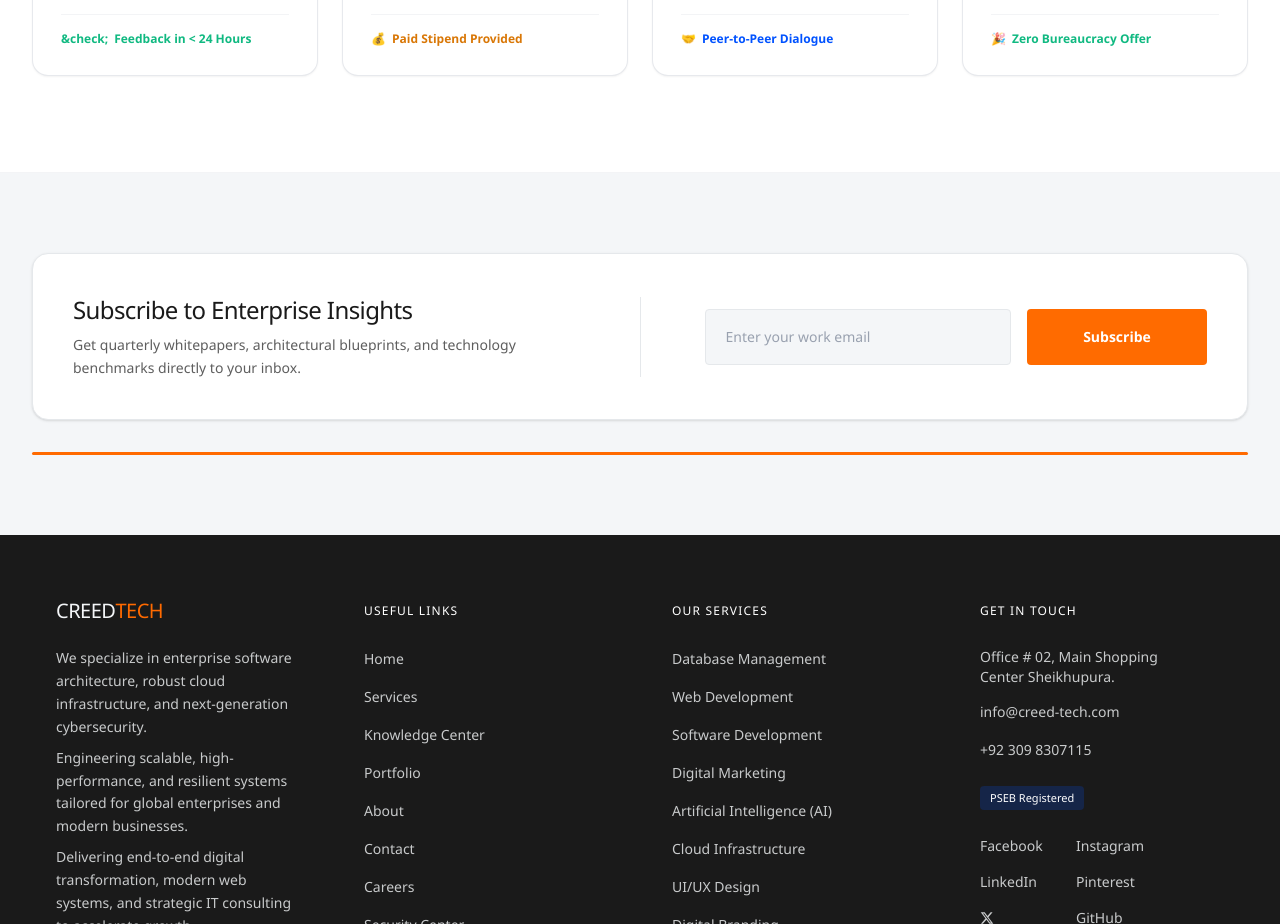
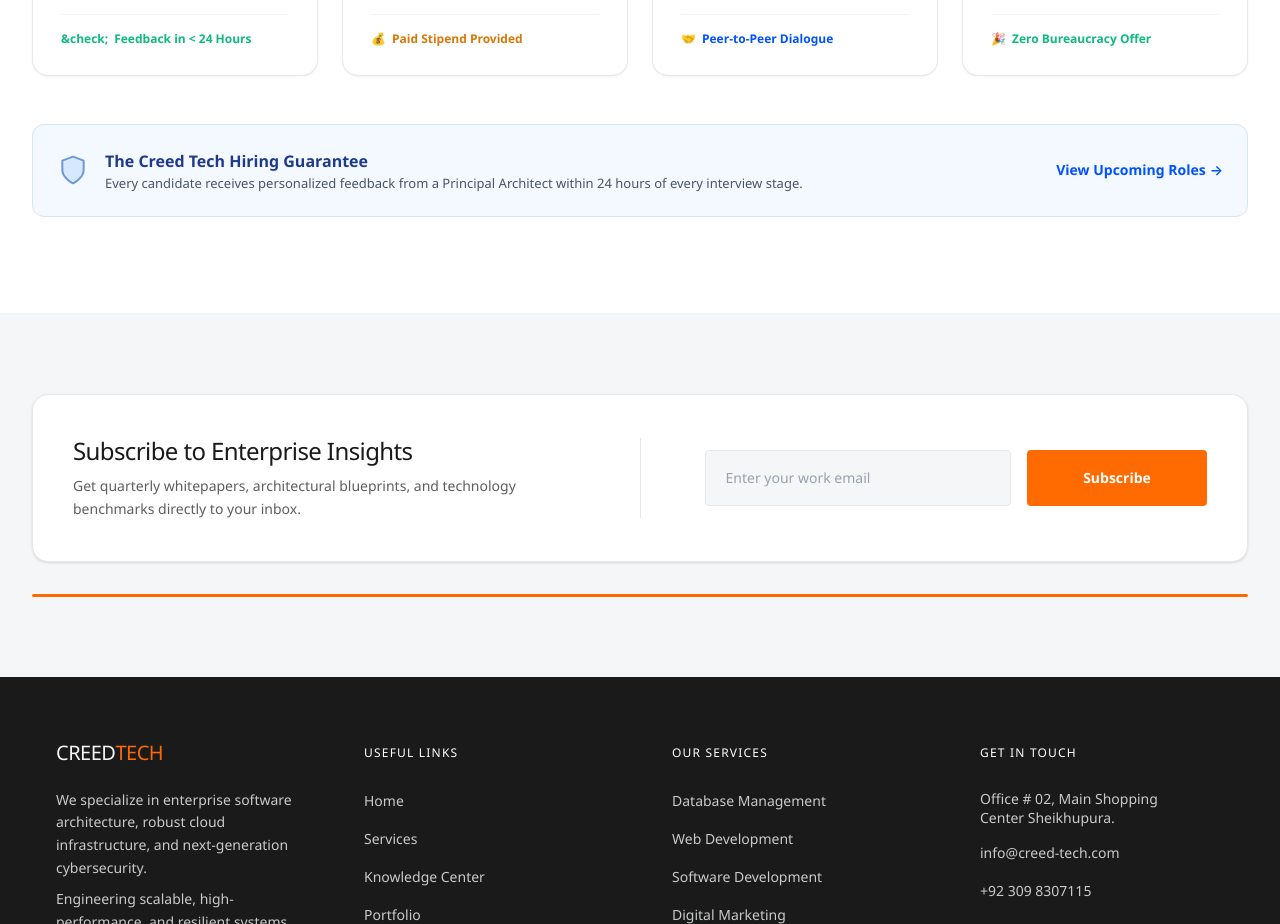
Before and after one commit to tariq200380/enterprise-app, a Next.js app: page /careers in a window 1280 px wide. Shown: the part 1500-2424 px from the top of the page. Built offline with nearby package versions, Linux system fonts and the light colour scheme.

Commit message:
feat: add The Creed Tech Hiring Guarantee banner at end of hiring process section

```diff
--- a/src/app/careers/page.tsx
+++ b/src/app/careers/page.tsx
@@ -209,6 +209,33 @@ export default function CareersPage() {
               </div>
             </div>
           </div>
+
+          {/* The Creed Tech Hiring Guarantee Banner Card */}
+          <div className="mt-10 sm:mt-12 rounded-xl bg-[#F4F8FF] border border-[#D3E4FE] p-5 sm:p-6 flex flex-col sm:flex-row sm:items-center justify-between gap-4 text-left">
+            <div className="flex items-center gap-3.5 sm:gap-4">
+              {/* Shield Icon */}
+              <div className="shrink-0 text-[#6B9AD6]">
+                <svg className="w-8 h-8" fill="none" viewBox="0 0 24 24" stroke="currentColor" strokeWidth={1.5}>
+                  <path strokeLinecap="round" strokeLinejoin="round" d="M12 22s8-4 8-10V5l-8-3-8 3v7c0 6 8 10 8 10z" fill="#93C5FD" fillOpacity="0.3" />
+                </svg>
+              </div>
+              <div>
+                <h4 className="text-sm sm:text-base font-bold text-[#1E3A8A]">
+                  The Creed Tech Hiring Guarantee
+                </h4>
+                <p className="text-xs sm:text-[13px] text-gray-600 mt-0.5 font-normal">
+                  Every candidate receives personalized feedback from a Principal Architect within 24 hours of every interview stage.
+                </p>
+              </div>
+            </div>
+            <Link
+              href="#roles"
+              className="text-xs sm:text-sm font-semibold text-[#0052FF] hover:text-blue-700 hover:underline transition-colors shrink-0 sm:ml-4 inline-flex items-center gap-1 whitespace-nowrap"
+            >
+              <span>View Upcoming Roles</span>
+              <span>&rarr;</span>
+            </Link>
+          </div>
         </div>
       </section>
     </div>
```
